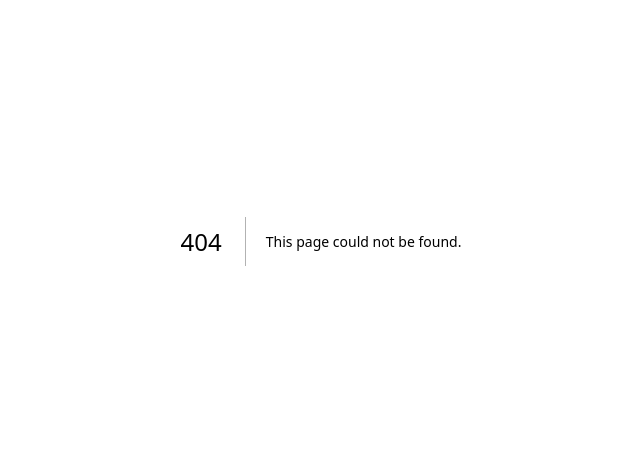
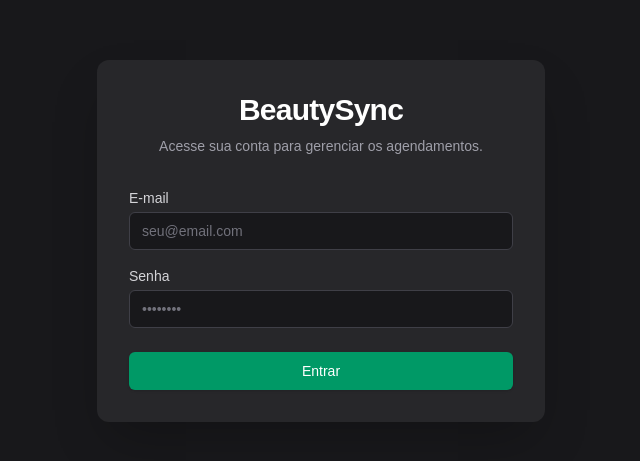
Before and after one commit to EverOS/beauty-sync-web, a Next.js app: page /login in a window 1280 px wide. Before the commit this address had no page. Shown: the part 159-620 px from the top of the page, without its empty margins (319-959 px from the left). Built offline with nearby package versions, Linux system fonts and the light colour scheme.

Commit message:
added the first login interface

```diff
--- /dev/null
+++ b/src/app/login/page.tsx
@@ -0,0 +1,80 @@
+"use client"; // Avisa o Next.js que esta tela roda no navegador do usuário (precisa de interatividade)
+
+import { useState } from "react";
+
+export default function LoginPage() {
+  // O nosso "caderninho" para guardar o que o usuário digita
+  const [email, setEmail] = useState("");
+  const [password, setPassword] = useState("");
+
+  // A função que roda quando clicamos em "Entrar"
+  const handleLogin = (e: React.FormEvent) => {
+    e.preventDefault(); // Impede a página de recarregar "piscando"
+
+    // Por enquanto, apenas mostramos no painel de desenvolvedor o que capturamos
+    console.log("Sucesso! O React capturou os dados:", { email, password });
+  };
+
+  return (
+    <div className="flex min-h-screen items-center justify-center bg-zinc-900 px-4">
+      <div className="w-full max-w-md space-y-8 rounded-xl bg-zinc-800 p-8 shadow-2xl">
+
+        <div className="text-center">
+          <h2 className="text-3xl font-bold tracking-tight text-white">
+            BeautySync
+          </h2>
+          <p className="mt-2 text-sm text-zinc-400">
+            Acesse sua conta para gerenciar os agendamentos.
+          </p>
+        </div>
+
+        {/* Adicionamos o evento onSubmit no formulário */}
+        <form onSubmit={handleLogin} className="mt-8 space-y-6">
+          <div className="space-y-4">
+
+            <div>
+              <label htmlFor="email" className="block text-sm font-medium text-zinc-300">
+                E-mail
+              </label>
+              <input
+                id="email"
+                type="email"
+                required
+                value={email} // Conecta o campo ao estado
+                onChange={(e) => setEmail(e.target.value)} // Atualiza o estado a cada tecla digitada
+                className="mt-1 block w-full rounded-md border border-zinc-700 bg-zinc-900 px-3 py-2 text-white placeholder-zinc-500 focus:border-emerald-500 focus:outline-none focus:ring-1 focus:ring-emerald-500 sm:text-sm"
+                placeholder="seu@email.com"
+              />
+            </div>
+
+            <div>
+              <label htmlFor="password" className="block text-sm font-medium text-zinc-300">
+                Senha
+              </label>
+              <input
+                id="password"
+                type="password"
+                required
+                value={password} // Conecta o campo ao estado
+                onChange={(e) => setPassword(e.target.value)} // Atualiza o estado a cada tecla digitada
+                className="mt-1 block w-full rounded-md border border-zinc-700 bg-zinc-900 px-3 py-2 text-white placeholder-zinc-500 focus:border-emerald-500 focus:outline-none focus:ring-1 focus:ring-emerald-500 sm:text-sm"
+                placeholder="••••••••"
+              />
+            </div>
+
+          </div>
+
+          <div>
+            <button
+              type="submit" // Mudamos para 'submit' para acionar o form
+              className="flex w-full justify-center rounded-md border border-transparent bg-emerald-600 py-2 px-4 text-sm font-medium text-white shadow-sm hover:bg-emerald-700 focus:outline-none focus:ring-2 focus:ring-emerald-500 transition-colors"
+            >
+              Entrar
+            </button>
+          </div>
+        </form>
+
+      </div>
+    </div>
+  );
+}
```
Also changed, not shown: 1 other file (tests, documents, lock files or other folders).
